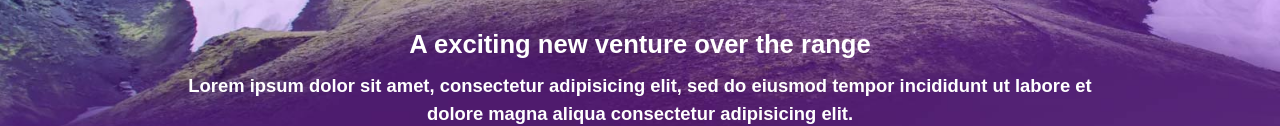
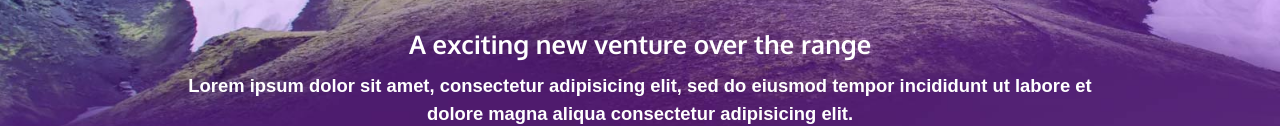
Before and after one commit to Ivan-ReisDev/responsivo, a plain HTML site: page index.html in a window 1280 px wide. Shown: the part 501-627 px from the top of the page. Drawn offline with Linux system fonts and the light colour scheme; files whose address does not match are found by name.

Commit message:
Update styler.css

```diff
--- a/src/css/styler.css
+++ b/src/css/styler.css
@@ -12,6 +12,15 @@ body {
 
 body {
     font-family: sans-serif;
+}
+
+h1,
+h2,
+h3,
+h4,
+h5,
+h6 {
+    font-family: "Oxygen";
 }
 
 nav ul li a {
```
